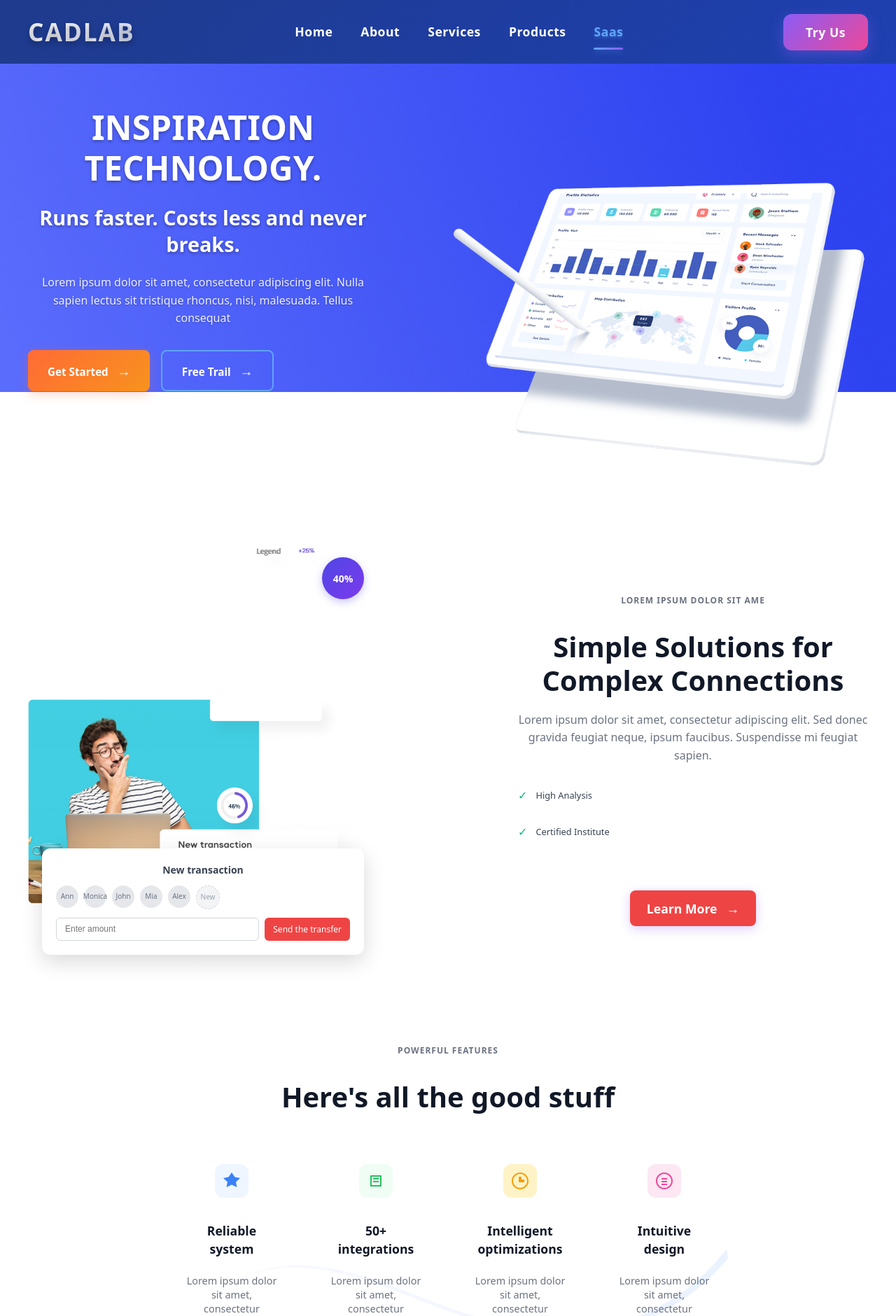
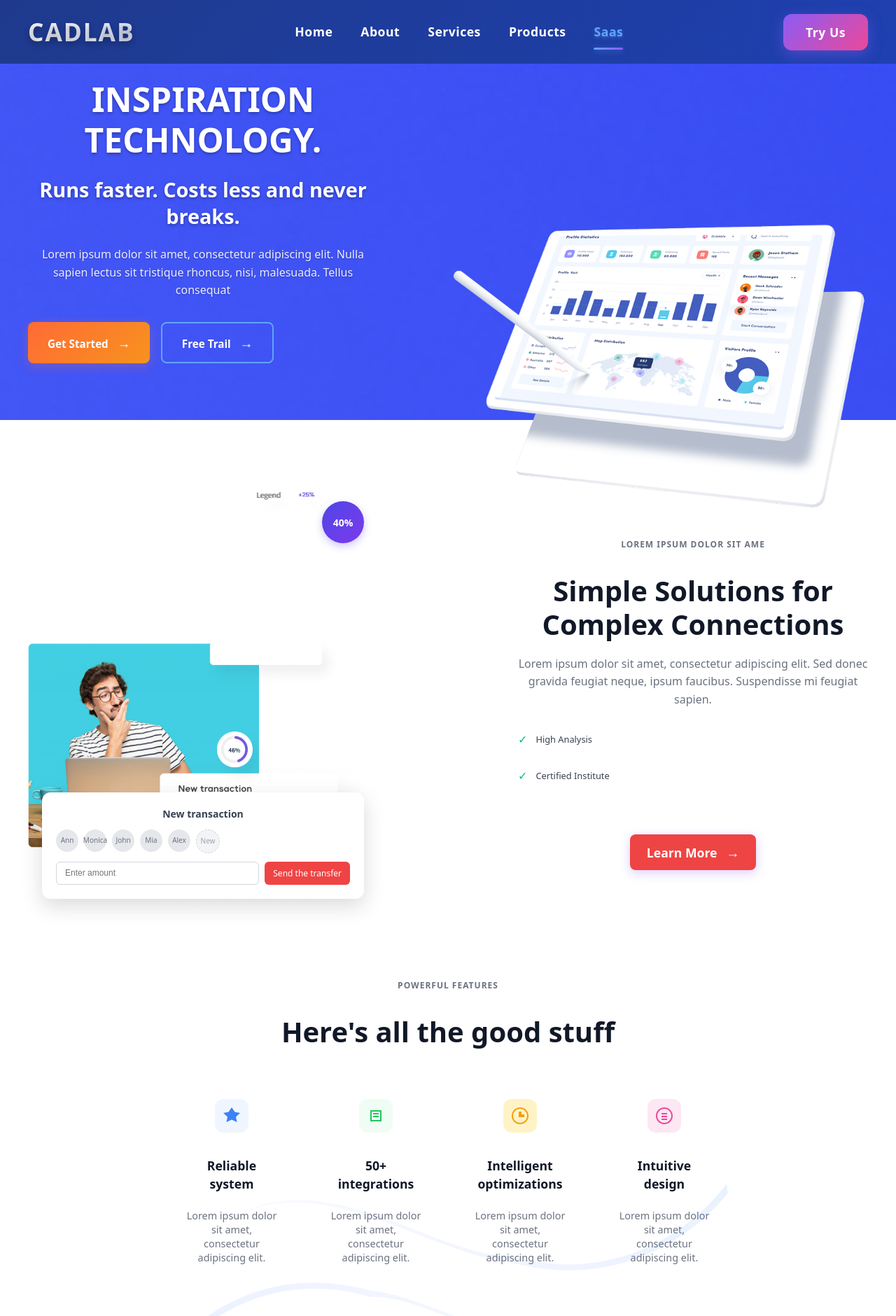
Before and after one commit to Maydiv123/Cadlab1, a React (Vite) app: page /saas in a window 1280 px wide. Shown: the top 1880 px of the page at 70% size. Built offline with nearby package versions, Linux system fonts and the light colour scheme.

Commit message:
Update CSS styles for Home and Saas components, adjusting margins and heights for improved layout and responsiveness.

```diff
--- a/src/Components/Home.css
+++ b/src/Components/Home.css
@@ -82,17 +82,18 @@
   z-index: 2;
   max-width: 800px;
   margin: 0 auto;
-  margin-left: 400px;
+  margin-left: 370px;
 }
 
 .hero-title {
   font-size: 2.5rem;
   font-weight: 700;
   color: #ffffff;
-  margin-bottom: 1.5rem;
+
   line-height: 1.2;
   text-shadow: 0 4px 8px rgba(0, 0, 0, 0.3);
   animation: fadeInUp 1s ease-out;
+  margin-top: -40px;
 }
 
 .hero-description {
--- a/src/Components/Saas.css
+++ b/src/Components/Saas.css
@@ -12,7 +12,7 @@
   top: 0;
   left: 0;
   width: 100%;
-  height: 80vh;
+  height: 90%;
   z-index: -1;
 }
 
@@ -27,12 +27,12 @@
   position: relative;
   z-index: 1;
   padding: 20px;
-  height: 80vh;
+  height: 70vh;
   display: flex;
   flex-direction: column;
   justify-content: center;
   align-items: center;
-  overflow: hidden;
+  overflow: visible;
 }
 
 .saas-hero {
@@ -131,6 +131,7 @@
   max-height: 100%;
   height: auto;
   object-fit: contain;
+  margin-top: 200px;
 }
 
 /* Responsive Design */
@@ -398,6 +399,8 @@
 
 /* POWERFUL FEATURES Section Styles */
 .powerful-features-section {
+  background-color: white;
+  margin-top: -13px;
 
 
   text-align: center;
@@ -601,6 +604,7 @@
   background: white;
   width: 100%;
   position: relative;
+  margin-top: -41px;
 }
 
 .users-review-container {
```
